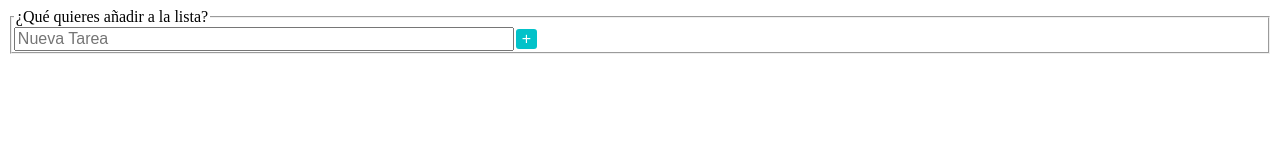
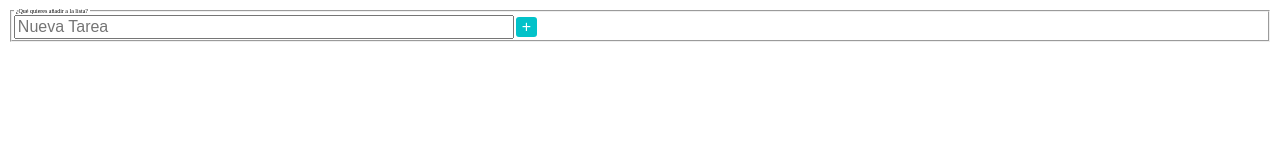
Before and after one commit to HernandezHugo/Practicas, a plain HTML site: page todolist/index.html in a window 1280 px wide. Drawn offline with Linux system fonts and the light colour scheme.

Commit message:
remove legend

```diff
--- a/todolist/styles.css
+++ b/todolist/styles.css
@@ -57,10 +57,6 @@ fieldset {
   justify-content: flex-start;
 }
 
-legend {
-  font-size: 1.6rem;
-}
-
 .task {
   font-size: 1.6rem;
   width: 50rem;
```
